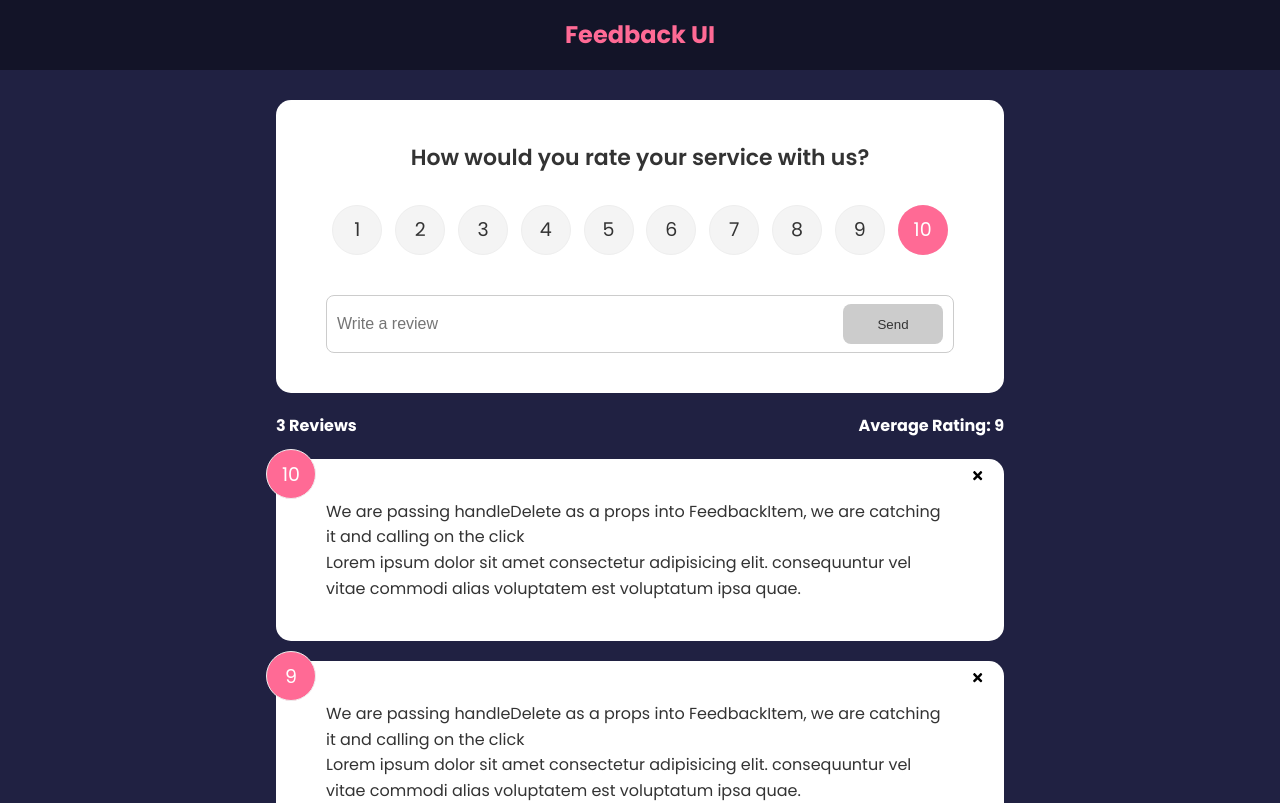
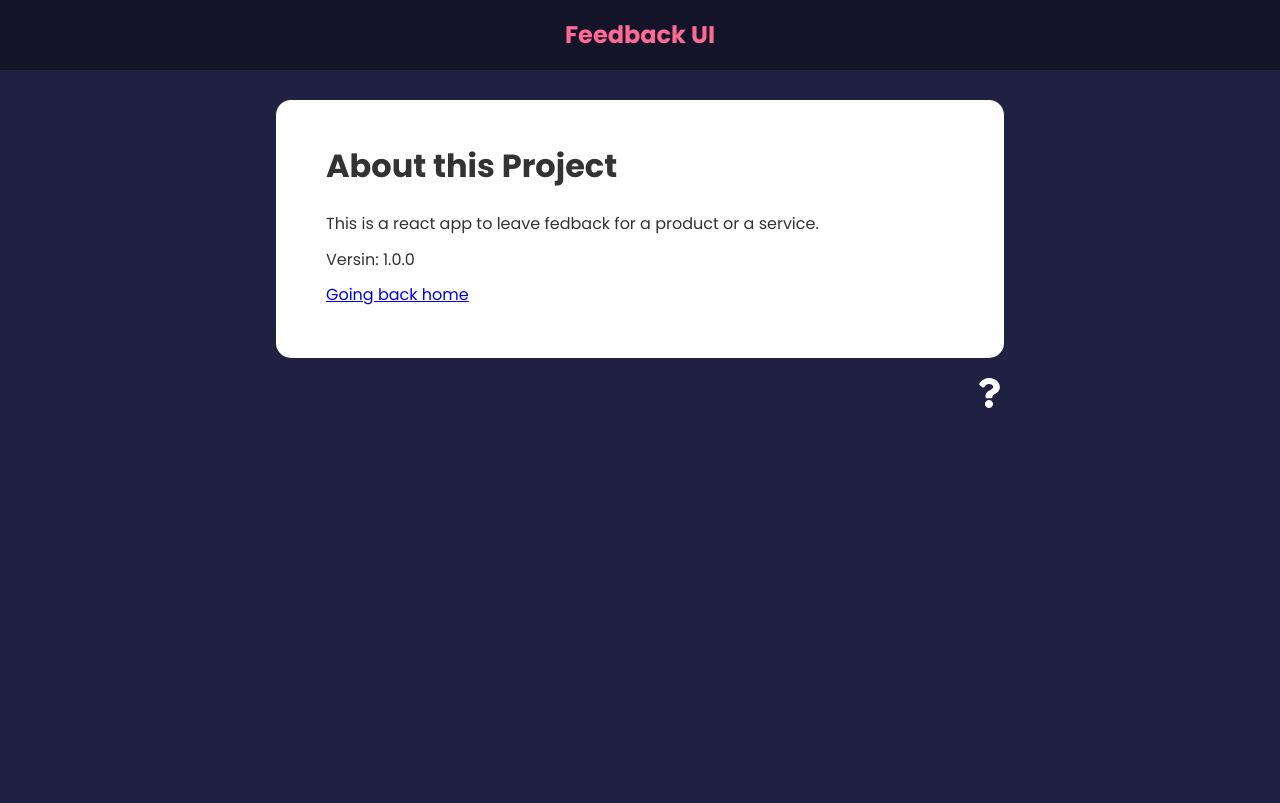
Before and after one commit to safa-gif/FeedbackRepo, a React (Create React App) app in the folder feedback/: page /about in a window 1280 px wide. Shown: the top 803 px of the page. Built offline with nearby package versions, Linux system fonts and the light colour scheme.

Commit message:
Routing: NAVLINK, LINK

```diff
--- a/feedback/package.json
+++ b/feedback/package.json
@@ -6,10 +6,13 @@
     "@testing-library/jest-dom": "^5.16.5",
     "@testing-library/react": "^13.4.0",
     "@testing-library/user-event": "^13.5.0",
+    "framer-motion": "^4.1.17",
     "react": "^18.2.0",
     "react-dom": "^18.2.0",
     "react-icons": "^4.9.0",
+    "react-router-dom": "^6.13.0",
     "react-scripts": "5.0.1",
+    "uuid": "^9.0.0",
     "web-vitals": "^2.1.4"
   },
   "scripts": {
--- a/feedback/src/App.js
+++ b/feedback/src/App.js
@@ -1,11 +1,18 @@
 import React from 'react'
 import { useState } from 'react'
-
+import {v4 as uuidv4} from 'uuid'
 import Header from './components/Header'
 import FeedbackData from './data/FeedbackData'
 import FeedbackList from './components/FeedbackList'
 import FeedbackStats from './components/FeedbackStats'
 import FeedbackForm from './components/FeedbackForm'
+import AboutPage from './pages/AboutPage'
+import AboutIconLink from './components/AboutIconLink'
+// I am just testing NavLink
+// import Card from './components/shared/Card'
+// import {NavLink } from 'react-router-dom'
+import Post from './components/Post'
+import { BrowserRouter as Router, Route, Routes} from 'react-router-dom'
 function App() {
  const [feedback, setFeedback] = useState(FeedbackData)
  const deleteFeedback = (id)=>{
@@ -16,17 +23,45 @@ function App() {
          item.id !== id
       )))
    }
+  }
+  const modifyFeedback = (feedbackChange) => {
+    console.log(feedbackChange)
+    }
+ const addFeedback = (newFeedback)=> {
+   // creating a new id for feedback
+   newFeedback.id = uuidv4();
+   // setting an array with the current feedbacks and the new feedback
+   setFeedback([newFeedback, ...feedback])
  }
+
  return (
-    <>
-
+    <Router>
     <Header/>
     <div className='container'>
-      <FeedbackForm></FeedbackForm>
-    <FeedbackStats feedback={feedback}></FeedbackStats>
-    <FeedbackList feedback={feedback} handleDelete={deleteFeedback}/>
+      <Routes>
+      <Route exact path="/" element={
+        <>
+        <FeedbackForm handleAdd={addFeedback}></FeedbackForm>
+        <FeedbackStats feedback={feedback}></FeedbackStats>
+        <FeedbackList feedback={feedback} handleDelete={deleteFeedback} handleModify={modifyFeedback}/>
+        </>
+      }>
+
+      </Route>
+      <Route path='/about' element={<AboutPage/>} />
+      {/* passing params in routing  */}
+      <Route path='/post/' element={<Post/>} />
+      {/* <Route path='/post/:id/:name' element={<Post/>} /> */}
+      </Routes>
+      <AboutIconLink></AboutIconLink>
+        {/* Truying to use Navlink */}
+      {/* <Card>
+        <NavLink to='/' activeClassName='active'>
+        Home
+        </NavLink>
+      </Card> */}
    </div>
-    </>
+    </Router>
    )
 }
 
--- /dev/null
+++ b/feedback/src/components/AboutIconLink.jsx
@@ -0,0 +1,15 @@
+import React from 'react'
+import {FaQuestion} from 'react-icons/fa'
+import {Link} from 'react-router-dom'
+function AboutIconLink() {
+  return (
+    <div className="about-link">
+       <Link to="/about">
+       <FaQuestion size={30}></FaQuestion>
+
+       </Link>
+    </div>
+  )
+}
+
+export default AboutIconLink
--- a/feedback/src/components/FeedbackForm.jsx
+++ b/feedback/src/components/FeedbackForm.jsx
@@ -3,7 +3,7 @@ import Card from './shared/Card'
 import { useState } from 'react'
 import Button from './shared/Button'
 import RatingSelect from './RatingSelect'
-function FeedbackForm() {
+function FeedbackForm({handleAdd}) {
     const [text, setText] = useState('')
     const [rating, setRating] = useState(10)
     const [btnDisabled, setbtnDisabled] = useState(true)
@@ -25,11 +25,23 @@ function FeedbackForm() {
 
         setText(e.target.value)
     }
+    const handleSubmit= (e)=> {
+        e.preventDefault()
+        if(text.trim().length >10) {
+            const newFeedback = {
+                text,
+                rating
+            }
+           handleAdd(newFeedback)
+           setText('')
+        }
+
+    }
   return (
     <Card>
-        <form action="">
+        <form onSubmit={handleSubmit}>
         <h2>How would you rate your service with us?</h2>
-        <RatingSelect></RatingSelect>
+        <RatingSelect select={(rating)=>setRating(rating)}></RatingSelect>
         <div className='input-group'>
         <input onChange={handleTextChange}  type="text" placeholder='Write a review' value={text}/>
         <Button type="submit" isDisabled={btnDisabled}>Send</Button>
--- a/feedback/src/components/FeedbackItem.jsx
+++ b/feedback/src/components/FeedbackItem.jsx
@@ -1,13 +1,13 @@
 import React from 'react'
 import Card from './shared/Card'
 import PropTypes from 'prop-types'
-import { FaTimes} from 'react-icons/fa'
+import { FaTimes, FaEdit} from 'react-icons/fa'
 
 //We no longer need to useState for the rating and the feedback
 // Definig an arrow function to handle deleting the feedback
 
 // We are receiving the data from the props : item
-function FeedbackItem({item, handleDelete}) {
+function FeedbackItem({item, handleDelete, handleModify}) {
     //to use useState we create a variabel above the return containes an array whith the state and the method that updates it
     //useState('the default settings")
 
@@ -15,12 +15,14 @@ function FeedbackItem({item, handleDelete}) {
     // if in the card component reverse={true} than the styling changes into the reverse else it is the default styling
     <Card>
       <div className="num-display">{item.rating}</div>
-      We are passing handleDelete as a props into FeedbackItem, we are catching it and calling on the click
+      {/* We are passing handleDelete as a props into FeedbackItem, we are catching it and calling on the click */}
       <button onClick={()=> handleDelete(item.id)} className='close'>
         <FaTimes color='puple'></FaTimes>
-
       </button>
-      <div className="text-display">{item.text}</div>
+      <button onClick={()=> handleModify(item)} className="edit">
+      <FaEdit color="purple"></FaEdit>
+      </button>
+      <div className='text-display'>{item.text}</div>
     </Card>
   )
 }
--- a/feedback/src/components/FeedbackList.jsx
+++ b/feedback/src/components/FeedbackList.jsx
@@ -1,25 +1,48 @@
 import React from 'react'
 import FeedbackItem from './FeedbackItem';
 import PropTypes from 'prop-types'
-
-function FeedbackList({feedback, handleDelete}) {
+import {motion, AnimatePresence} from 'framer-motion'
+function FeedbackList({feedback, handleDelete, handleModify}) {
     //conditioning the output based on the existance or the length of the feedback
    if(!feedback || feedback.length === 0){
     return <p>There is no feedback yet</p>;
    }
-  return (
+    return (
 
     <div className='feedback-list'>
         {/* mapping the props pf feedback */}
-      {feedback.map((item)=>(
-        <>
-        <FeedbackItem key={item.id} item={item} handleDelete={handleDelete}>
+        <AnimatePresence>
+
+        {feedback.map((item)=>(
+           <motion.div key={item.id} initial={{opacity:0}}
+           animate={{opacity:1}} exit={{opacity:0}}>
+            <FeedbackItem key={item.id} item={item} handleDelete={handleDelete} handleModify={handleModify}>
         </FeedbackItem>
-        {/* <div>{item.rating}</div> */}
-        </>
+        {/* <div>{item.rating}</div> */} </motion.div>
+
       ))}
+        </AnimatePresence>
+
     </div>
   )
+
+
+
+
+   // No Animation Version
+  // return (
+
+  //   <div className='feedback-list'>
+  //       {/* mapping the props pf feedback */}
+  //     {feedback.map((item)=>(
+  //       <>
+  //       <FeedbackItem key={item.id} item={item} handleDelete={handleDelete}>
+  //       </FeedbackItem>
+  //       {/* <div>{item.rating}</div> */}
+  //       </>
+  //     ))}
+  //   </div>
+  // )
 }
 
 // We are setting the type of feedback props:
--- a/feedback/src/components/Header.jsx
+++ b/feedback/src/components/Header.jsx
@@ -1,5 +1,6 @@
 import React from 'react'
 import PropTypes from 'prop-types'
+import {Link} from 'react-router-dom'
 
 //we use propos in the brackets of the component
 function Header({text, bgColor, textColor}) {
@@ -10,7 +11,7 @@ function Header({text, bgColor, textColor}) {
   return (
     <header style={headerStyles}>
       <div className="container">
-        <h2>{text}</h2>
+        <Link style={{textDecoration: 'none', color: "rgb(255, 106, 149)"}} to="/"><h2>{text}</h2></Link>
       </div>
     </header>
   )
--- /dev/null
+++ b/feedback/src/components/Post.jsx
@@ -0,0 +1,22 @@
+import React from 'react'
+// import {useParams} from "react-router-dom"
+import Card from './shared/Card'
+import {Navigate} from 'react-router-dom'
+function Post() {
+    // const params = useParams()
+    const status = 404
+    if(status === 404) {
+     return <Navigate  to='/notfound'></Navigate>
+    }
+  return (
+    <Card>
+        <h1>Post : </h1>
+     {/* <h1>
+     Post number  {params.id}
+     </h1>
+      <p>Name : {params.name}</p> */}
+    </Card>
+  )
+}
+
+export default Post
--- a/feedback/src/index.css
+++ b/feedback/src/index.css
@@ -145,6 +145,11 @@ input:focus {
   right: 40px;
 }
 
+/* Styling the active links */
+.active {
+  background-color: #000;
+  color: red;
+}
 .btn {
   color: #fff;
   border: 0;
--- /dev/null
+++ b/feedback/src/pages/AboutPage.jsx
@@ -0,0 +1,22 @@
+import React from 'react'
+import Card from '../components/shared/Card'
+import {Link} from 'react-router-dom'
+function AboutPage() {
+  return (
+    <Card>
+      <div className="about">
+        <h1>About this Project</h1>
+        <p>
+          This is a react app to leave fedback for a product or a service.
+        </p>
+
+        <p>Versin: 1.0.0</p>
+        <p>
+          <Link to='/'>Going back home</Link>
+         </p>
+      </div>
+    </Card>
+  )
+}
+
+export default AboutPage
```
Also changed, not shown: feedback/src/components/RatingSelect.jsx (+15 -12 lines), 2 other files (tests, documents, lock files or other folders).
